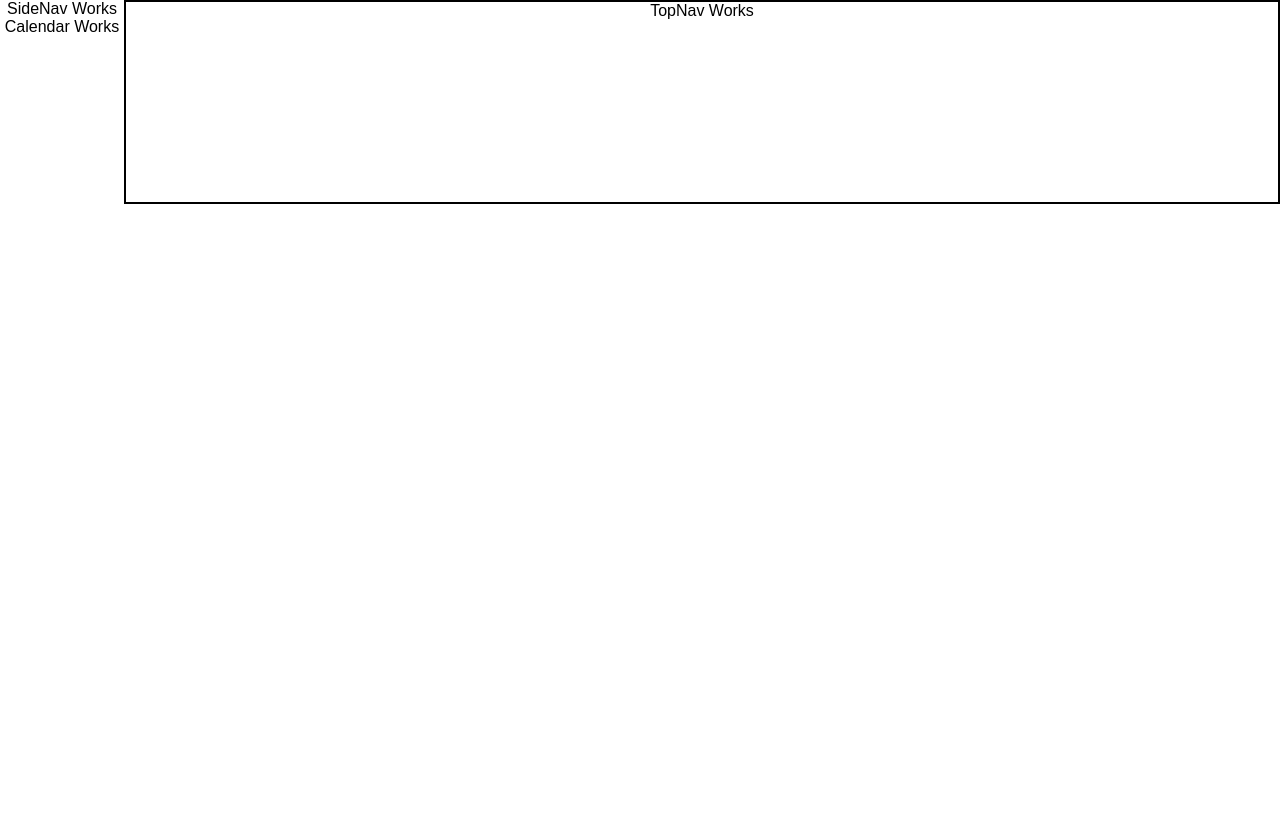
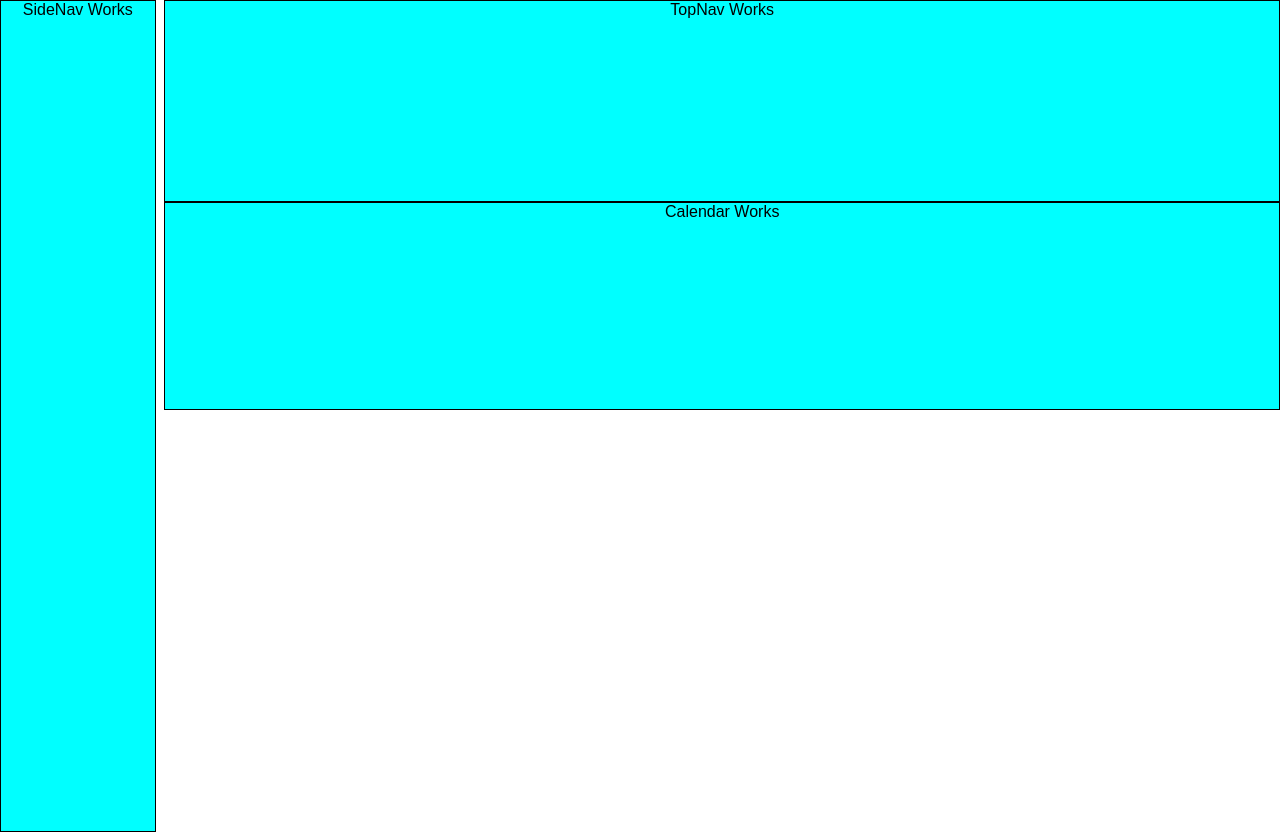
Before and after one commit to devinmounts/meeting-manager, a React (Create React App) app: page / in a window 1280 px wide. Before the commit the page ends 800 px from the top, so only its background shows below. Built offline with nearby package versions, Linux system fonts and the light colour scheme; the HTML template or start-up script is replaced by a standard one.

Commit message:
frame welcome page.

```diff
--- a/src/components/App.js
+++ b/src/components/App.js
@@ -9,8 +9,8 @@ class App extends Component {
   render() {
     return (
       <div className="App">
+        <SideNav />
         <TopNav />
-        <SideNav />
         <Calendar />
       </div>
     );
--- a/src/components/Calendar.js
+++ b/src/components/Calendar.js
@@ -1,8 +1,18 @@
 import React from 'react';
 
 function Calendar(){
+  let divStyle = {
+    width: '87%',
+    backgroundColor: 'aqua',
+    border: 'solid black .5px',
+    display: 'inline-block',
+    float: 'right',
+    height: 'calc(16rem - 50px)',
+    position: 'relative',
+    overflow: 'hidden',
+  }
   return(
-    <div>
+    <div style={divStyle}>
     Calendar Works
     </div>
   );
--- a/src/components/SideNav.js
+++ b/src/components/SideNav.js
@@ -1,8 +1,19 @@
 import React from 'react';
 
 function SideNav(){
+  let divStyle = {
+    width: '12%',
+    height: 'calc(110vh - 50px)',
+    border: 'solid black .5px',
+    float: 'left',
+    display: 'inline-block',
+    position: 'relative',
+    overflow: 'hidden',
+    backgroundColor: 'aqua'
+
+  }
   return(
-    <div>
+    <div style={divStyle}>
     SideNav Works
     </div>
   );
--- a/src/components/TopNav.js
+++ b/src/components/TopNav.js
@@ -2,10 +2,11 @@ import React from 'react';
 
 function TopNav(){
   let divStyle = {
-    width: '90%',
+    width: '87%',
     height: '200px',
-    border: 'solid black 2px',
-    float: 'right'
+    border: 'solid black .5px',
+    float: 'right',
+    backgroundColor: 'aqua'
   }
   return(
     <div style={divStyle}>
--- a/src/styles/index.css
+++ b/src/styles/index.css
@@ -1,5 +1,8 @@
+html,
 body {
+  height: 100%;
   margin: 0;
   padding: 0;
   font-family: sans-serif;
+  position: relative;
 }
```
